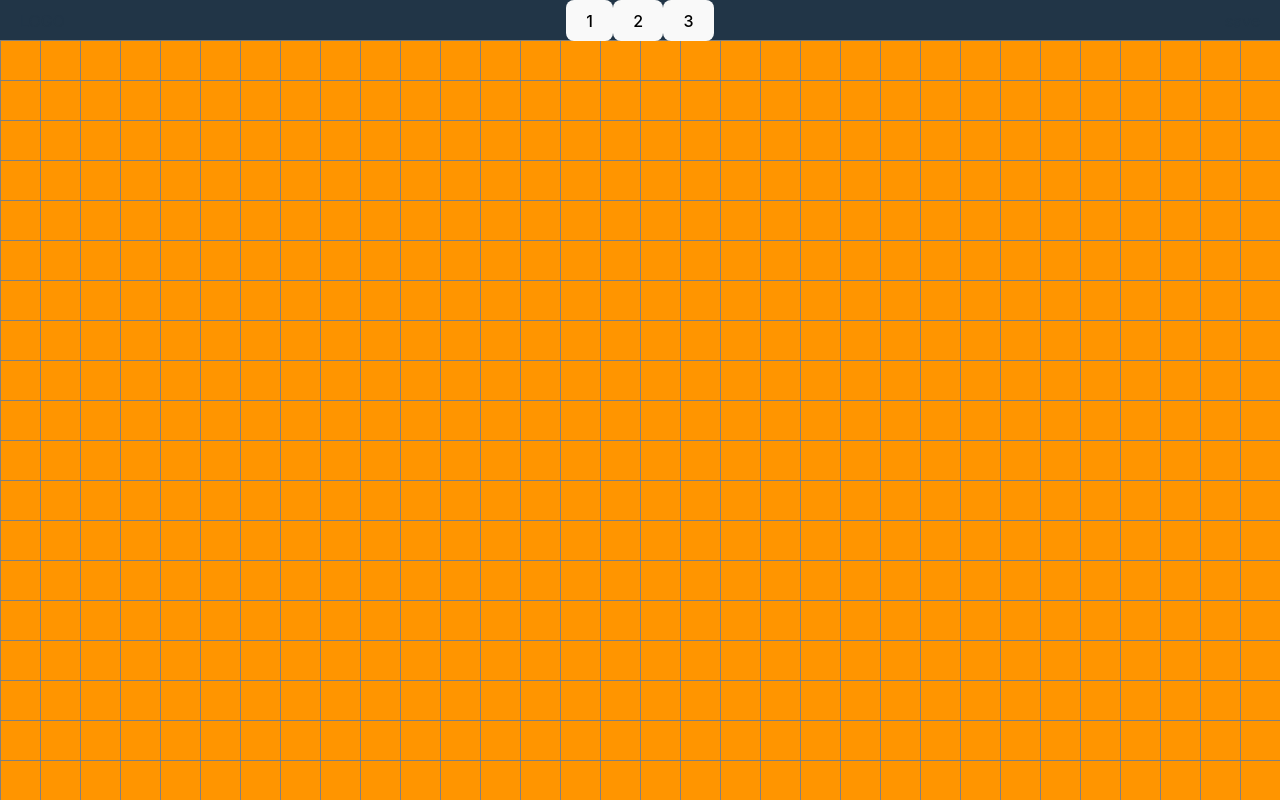
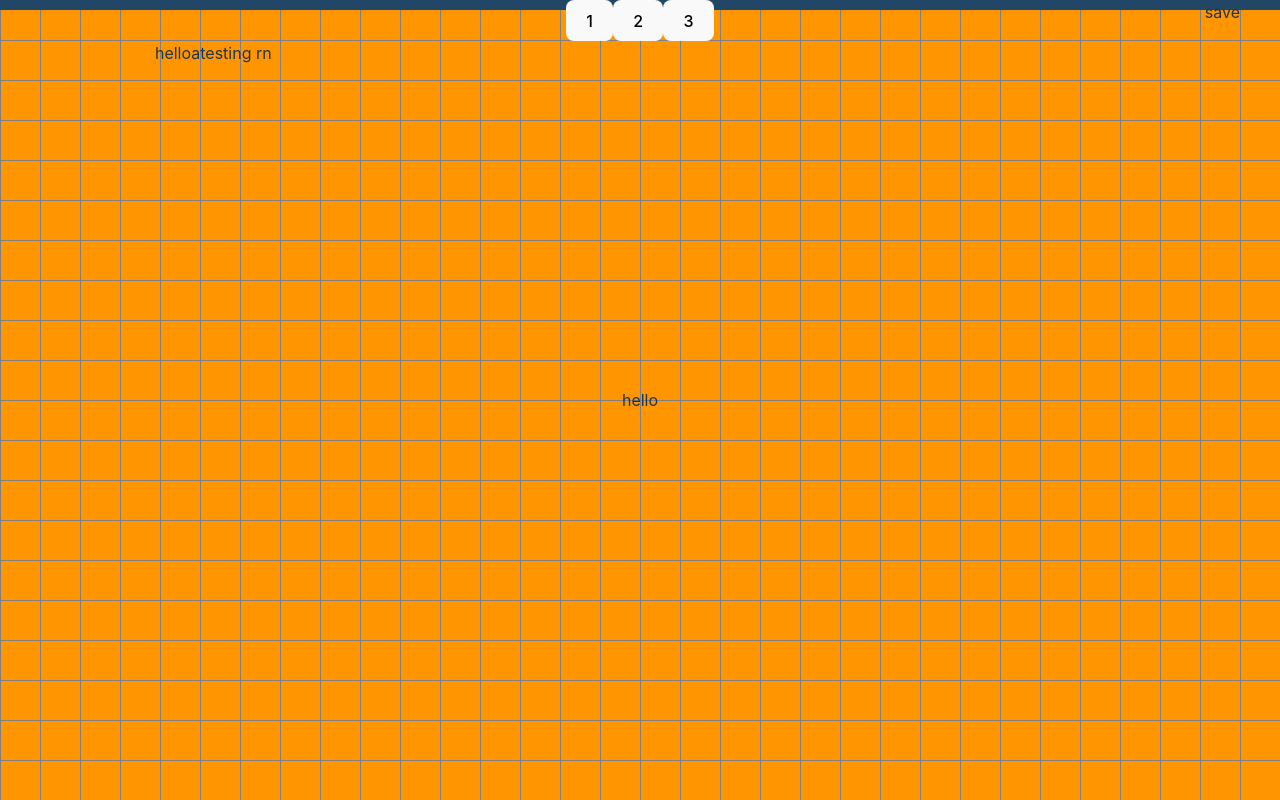
Before and after one commit to aandrepingu/FoCSTools, a React (Vite) app in the folder FoCSTools Site/: page / in a window 1280 px wide. Built offline with nearby package versions, Linux system fonts and the light colour scheme.

Commit message:
Revert "Revert " s""
This reverts commit c2396e0543db4f1d091297b1a72f43df421e8dea.

```diff
--- a/FoCSTools Site/src/App.tsx
+++ b/FoCSTools Site/src/App.tsx
@@ -1,10 +1,10 @@
 import "./App.css";
 import Navbar from "./components/Navbar";
-
 export default function App() {
   return (
     <>
       <Navbar />
+      <div> hello</div>
     </>
   );
 }
--- a/FoCSTools Site/src/components/Navbar.css
+++ b/FoCSTools Site/src/components/Navbar.css
@@ -4,9 +4,9 @@
   top: 0;
   left: 0;
   min-width: 100%;
-  height: 40px;
-  align-items: center;
-  background-color: #213547;
+  height: 10px;
+  align-items: left;
+  background-color: #224666;
   grid-template-rows: 1fr;
   grid-template-columns: 1fr 1fr 1fr;
 }
--- a/FoCSTools Site/src/components/Navbar.tsx
+++ b/FoCSTools Site/src/components/Navbar.tsx
@@ -4,8 +4,8 @@ export default function Navbar() {
   return (
     <>
       <div className="navbar">
-        <div className="flex" style={{ paddingLeft: "20px" }}>
-          LOGO
+        <div className="flex" style={{ paddingLeft: "40px",paddingTop: "20px" }}>
+
         </div>
         <div className="flex" style={{ justifyContent: "center" }}>
           <button>1</button>
@@ -14,11 +14,16 @@ export default function Navbar() {
         </div>
         <div
           className="flex"
-          style={{ justifyContent: "flex-end", paddingRight: "20px" }}
+          style={{ justifyContent: "flex-end", paddingRight: "40px" }}
         >
           save
+        </div>
+        <div className="" style={{ justifyContent: "center" }}>
+          helloatesting rn
+
         </div>
       </div>
     </>
   );
+
 }
```
